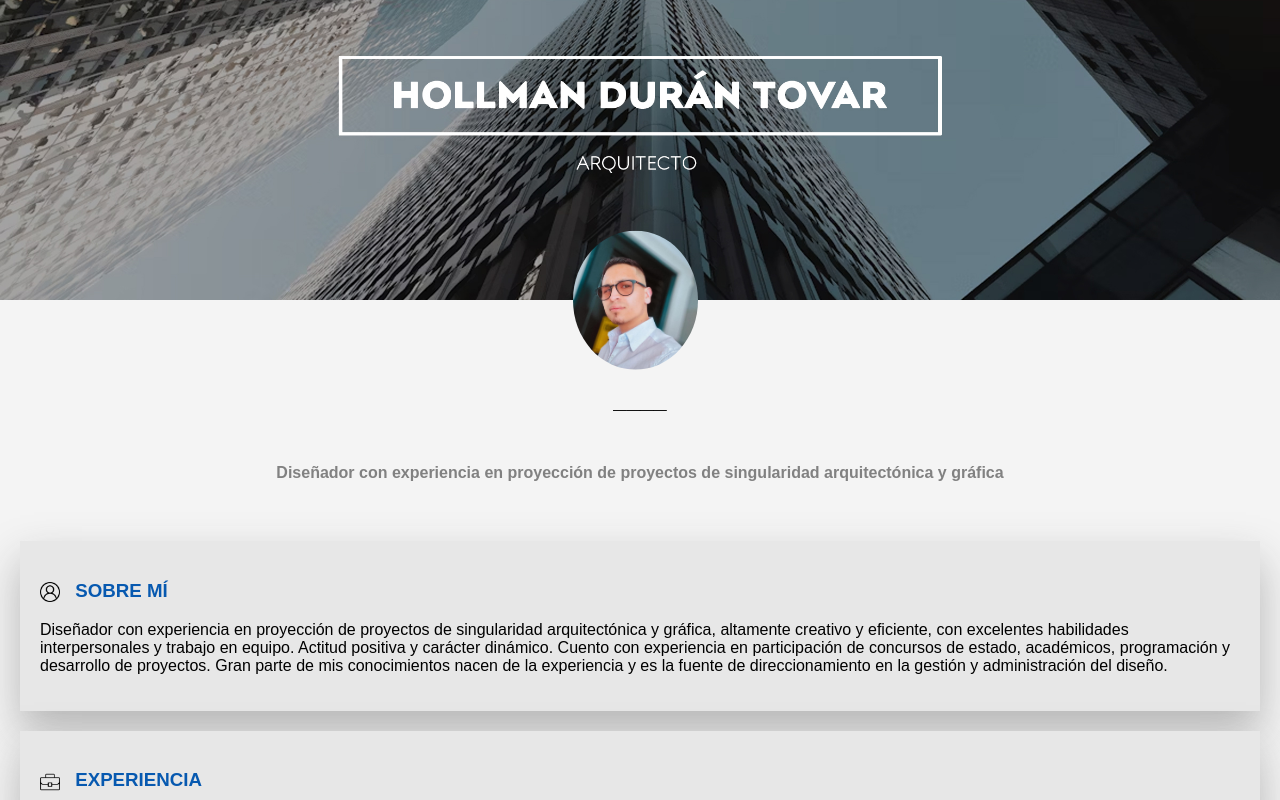
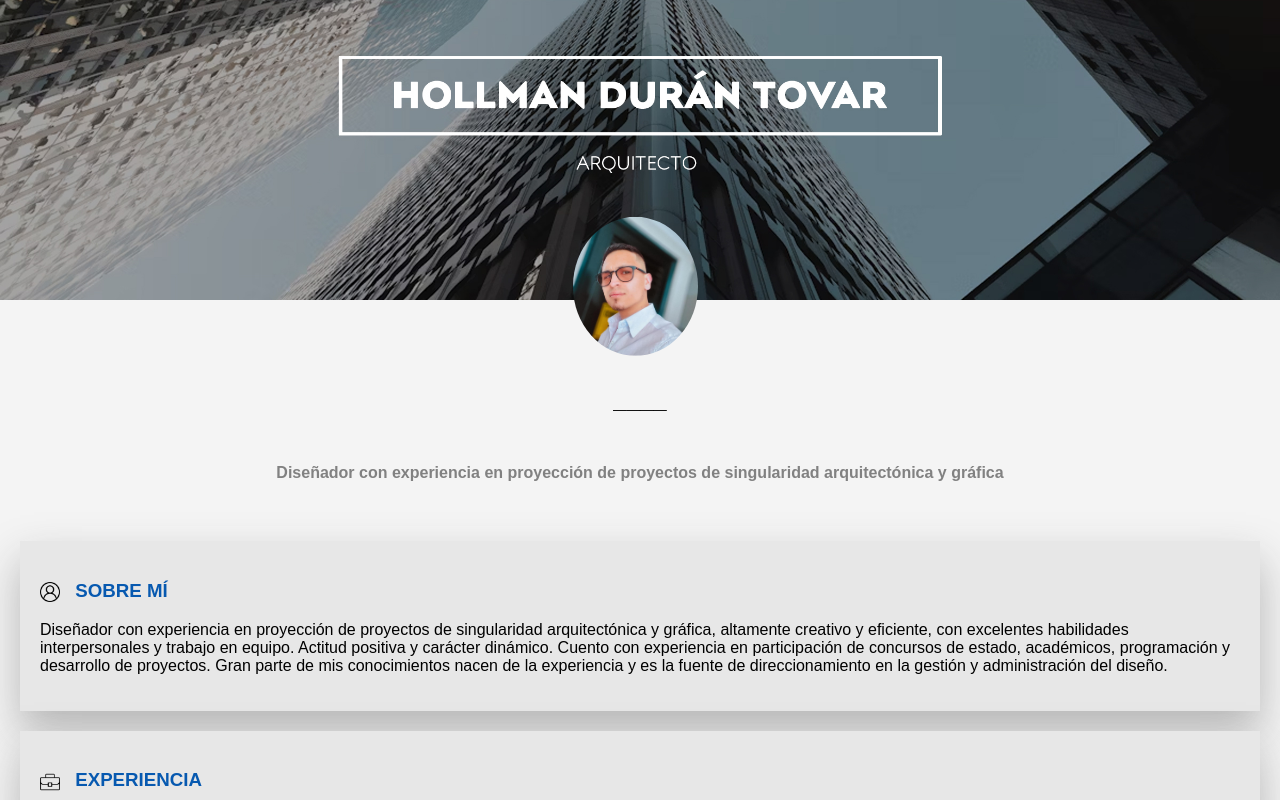
Before and after one commit to holmandurant/cv, a plain HTML site: page index.html in a window 1280 px wide. Shown: the top 800 px of the page. Drawn offline with Linux system fonts and the light colour scheme.

Commit message:
Update styles.css

```diff
--- a/styles.css
+++ b/styles.css
@@ -21,7 +21,7 @@ header {
 .profile-pic {
     position: absolute;
     top: 100%;
-    transform: translateY(-50%);
+    transform: translateY(-60%);
     border-radius: 50%;
     width: 125px;
 }
```
